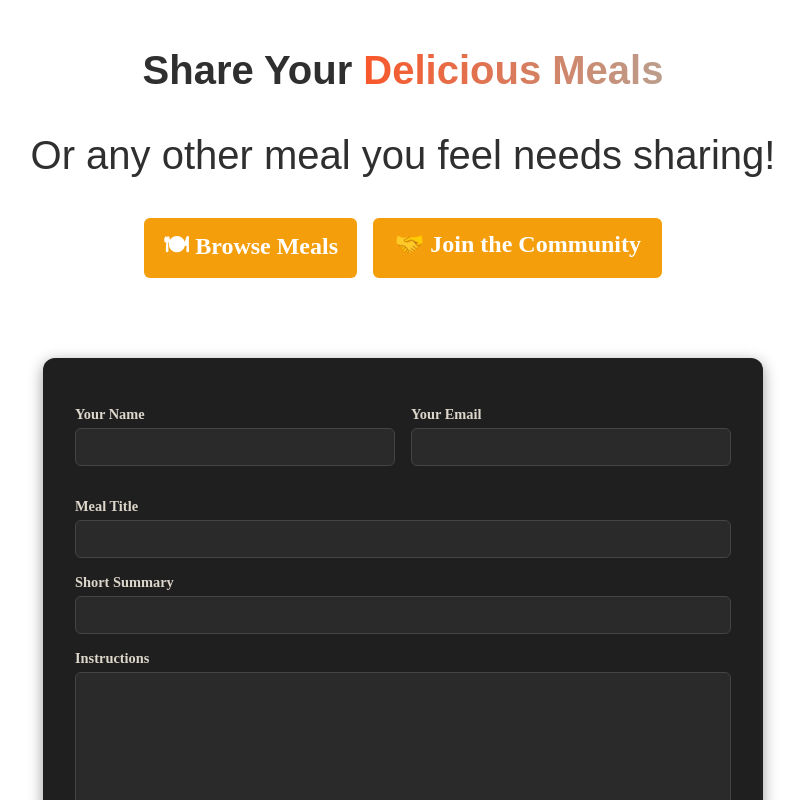
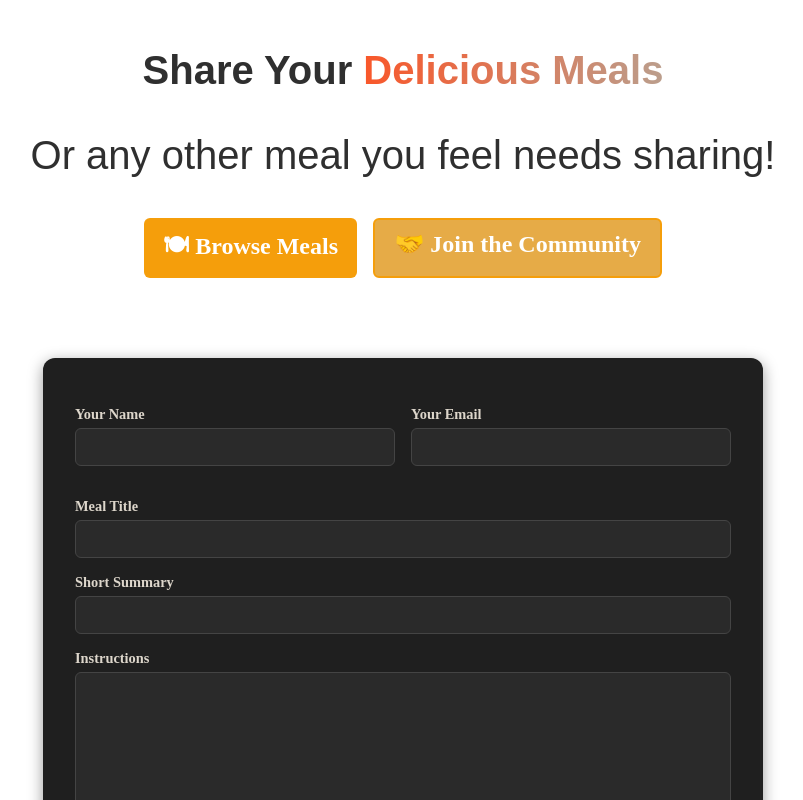
Before and after one commit to alainiranzi/Invading-Fullstack-with-Next-js, a Next.js app: page /meals in a window 1280 px wide. In both pictures the pointer is over the link "🤝 Join the Community". Shown: the top 800 px of the page, without its empty margins (237-1040 px from the left). Built offline with nearby package versions, Linux system fonts and the light colour scheme.

Commit message:
changed a hover

```diff
--- a/src/app/meals/page.module.css
+++ b/src/app/meals/page.module.css
@@ -1,4 +1,3 @@
-
 .header {
   gap: 1rem;
   margin: 3rem auto 5rem auto;
@@ -9,7 +8,8 @@
 
 }
 
-.header h1, .header p {
+.header h1,
+.header p {
   font-family: 'Montserrat', sans-serif;
   font-size: 2.5rem;
   color: #2f2f2f;
@@ -113,6 +113,7 @@
   cursor: not-allowed;
   opacity: 0.7;
 }
+
 .nav {
   margin-top: 2rem;
   display: flex;
@@ -138,11 +139,13 @@
   text-decoration: none;
   font-weight: bold;
 }
+
 .link:hover {
   background-color: #f9f7f4;
   color: #f59e0b;
 }
+
 .linkAlt:hover {
-  background-color: #f59e0b;
+  background-color: #e6ab47;
   color: white;
 }
```
